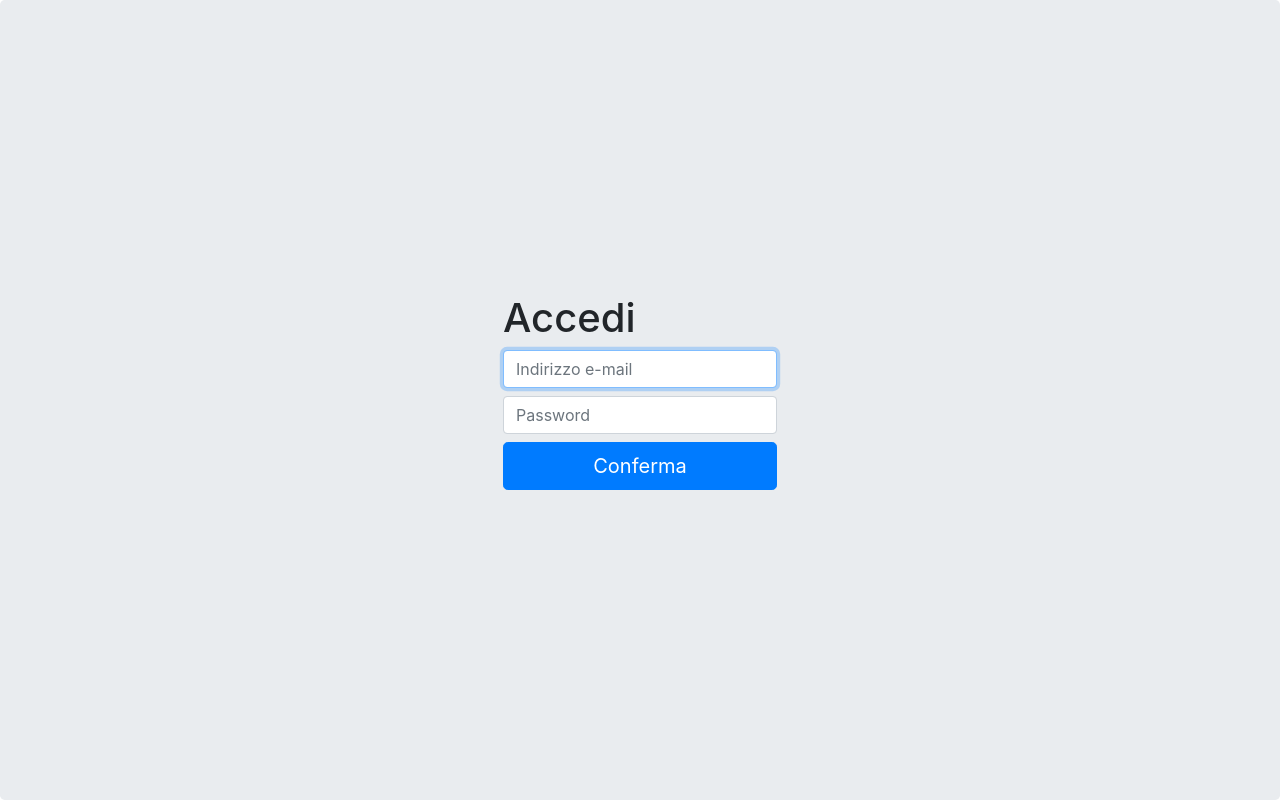
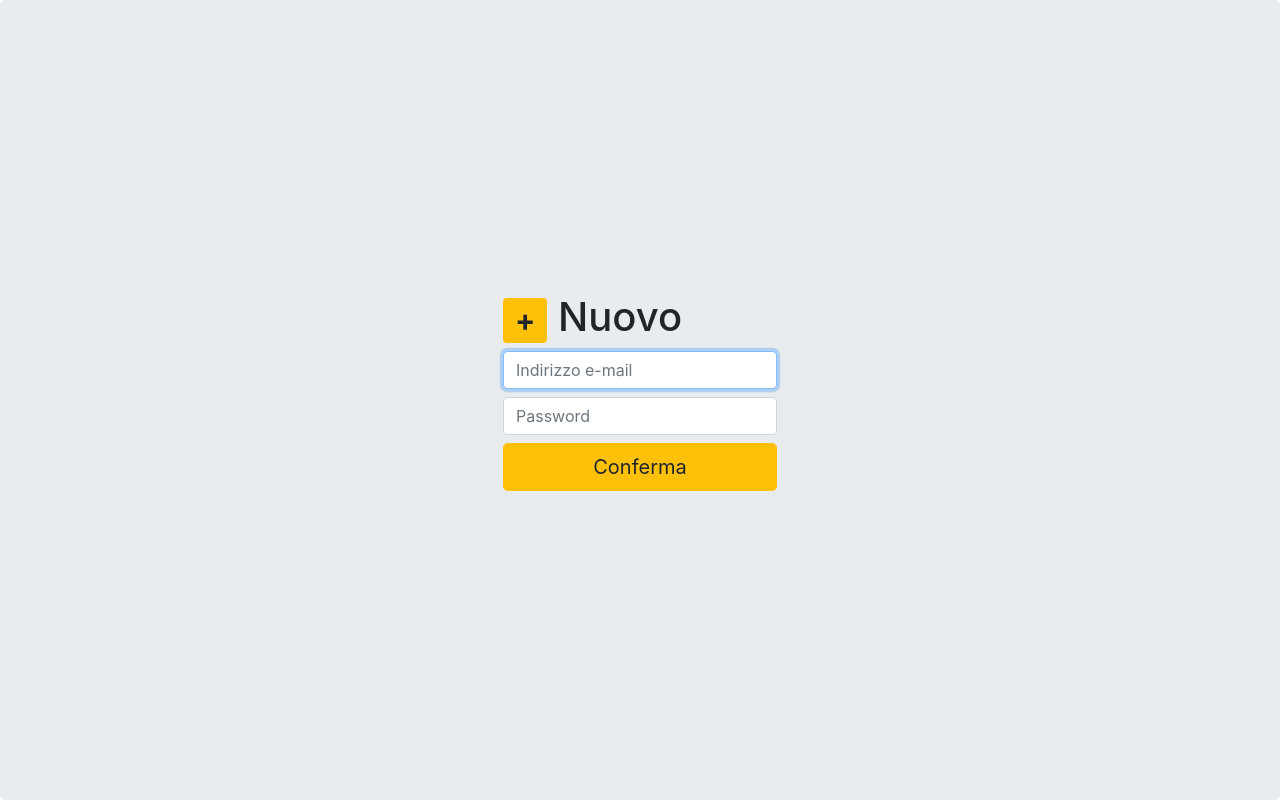
Before and after one commit to DiegoMartignoni/DiePhp, a PHP site: page / in a window 1280 px wide. Run offline with PHP 8.4, Linux system fonts and the light colour scheme; some libraries are stand-ins or nearby versions.

Commit message:
Aggiunta bottone ricarica, cambio dei colori bottoni in giallo

```diff
--- a/index.php
+++ b/index.php
@@ -8,16 +8,16 @@
     <!-- Bootstrap CSS -->
     <link rel="stylesheet" href="https://maxcdn.bootstrapcdn.com/bootstrap/4.0.0/css/bootstrap.min.css" integrity="sha384-Gn5384xqQ1aoWXA+058RXPxPg6fy4IWvTNh0E263XmFcJlSAwiGgFAW/dAiS6JXm" crossorigin="anonymous">
 
-    <title>Log-in</title>
+    <title>Foglio Accessi</title>
   </head>
   <body class="w-100 h-100">
     <div class="jumbotron d-flex w-100 h-100 justify-content-center">
       <div class="align-self-center">
-        <h1>Accedi</h1>
+        <h1><a class="badge badge-warning align-self-center" href=".">+</a> Nuovo</h1>
         <form class="form-group">
           <input type="email" id="inputEmail" class="form-control mb-2" placeholder="Indirizzo e-mail" required autofocus>
           <input type="password" id="inputPassword" class="form-control mb-2" placeholder="Password" required>
-          <button class="btn btn-lg btn-primary btn-block" type="submit">Conferma</button>
+          <button class="btn btn-lg btn-warning btn-block" type="submit">Conferma</button>
         </form>
       </div>
     </div>
```
